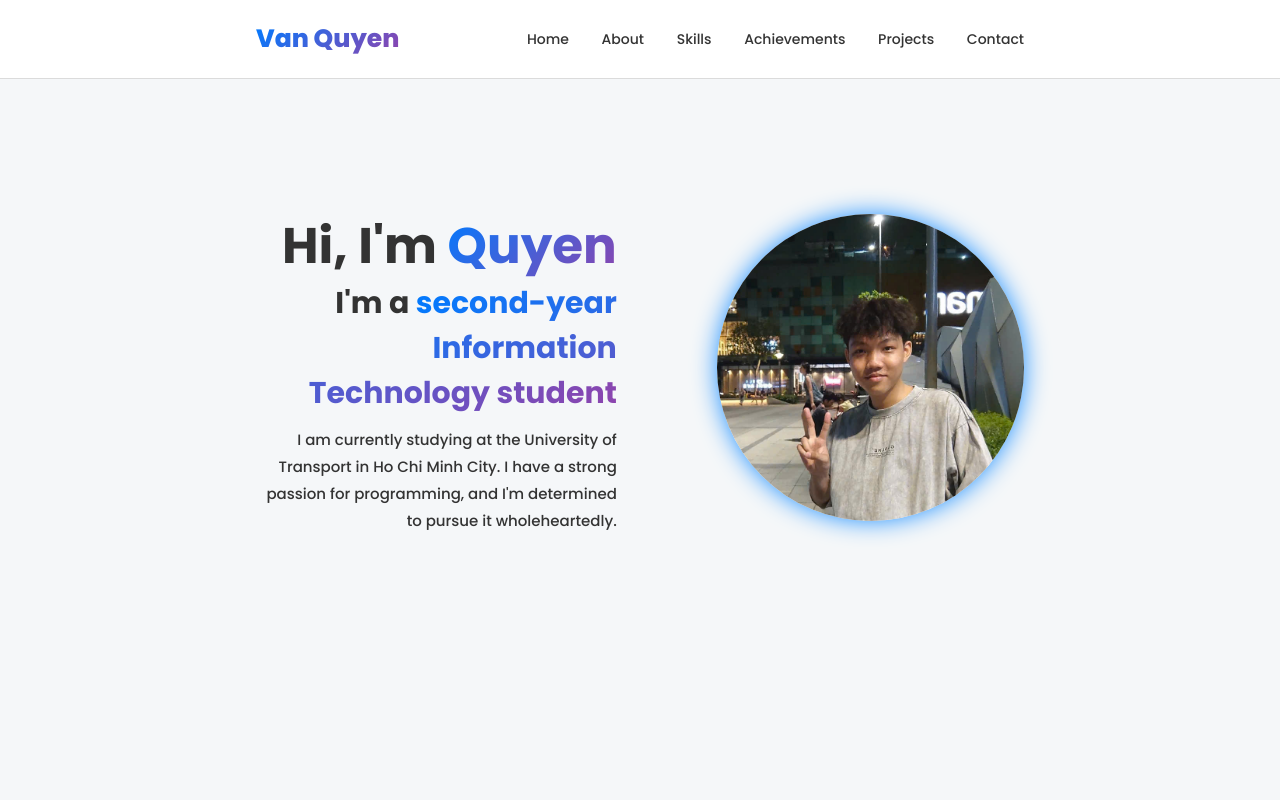
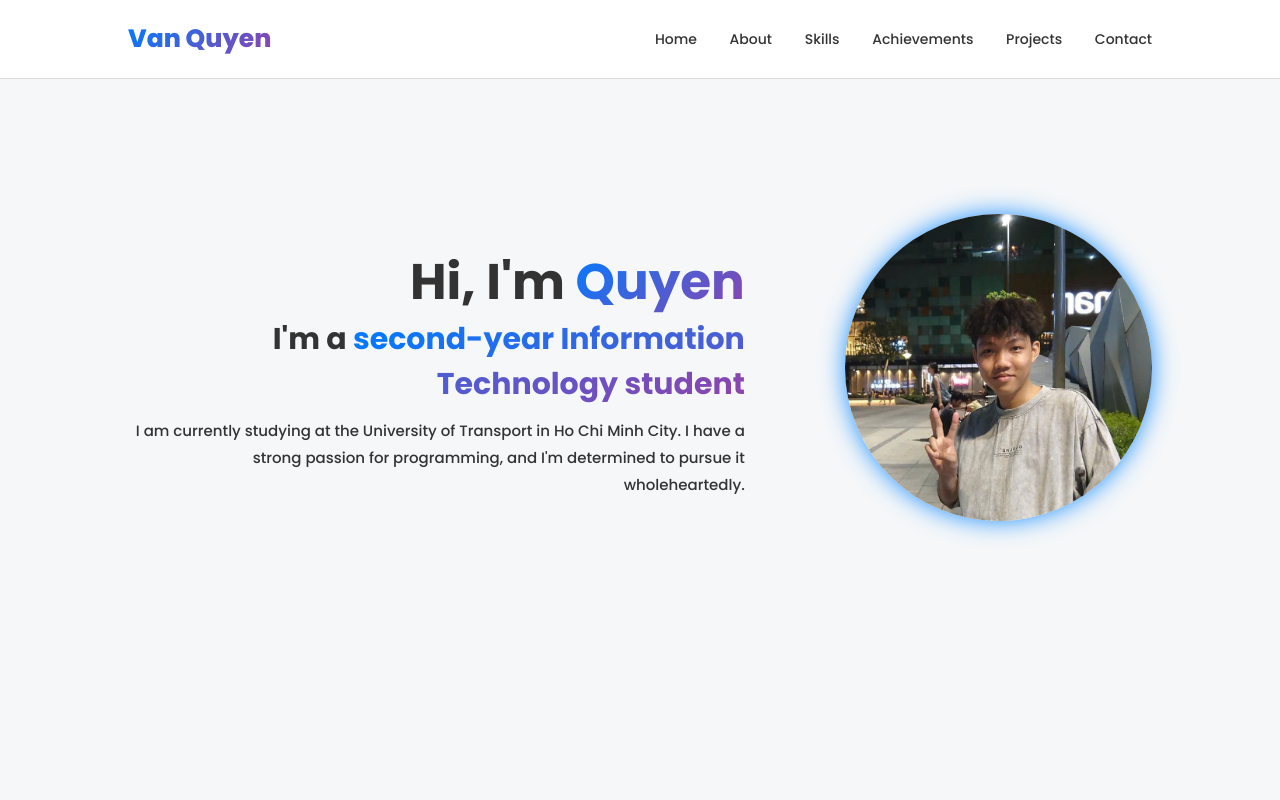
Before and after one commit to thevvq/degitalcv, a plain HTML site: page index.html in a window 1280 px wide. Shown: the top 800 px of the page. Drawn offline with Linux system fonts and the light colour scheme.

Commit message:
update new margin for navbar and section

```diff
--- a/assets/css/base.css
+++ b/assets/css/base.css
@@ -24,7 +24,7 @@ body {
 
 section {
     min-height: 85vh;
-    margin: 0 20%;
+    margin: 0 10%;
     padding-top: 6rem;
 }
 
--- a/assets/css/style.css
+++ b/assets/css/style.css
@@ -5,7 +5,7 @@
     width: 100%;
     top: 0;
     left: 0;
-    padding: 2rem 20%;
+    padding: 2rem 10%;
     border-bottom: 1px solid var(--boder-color);
     display: flex;
     justify-content: space-between;
```
